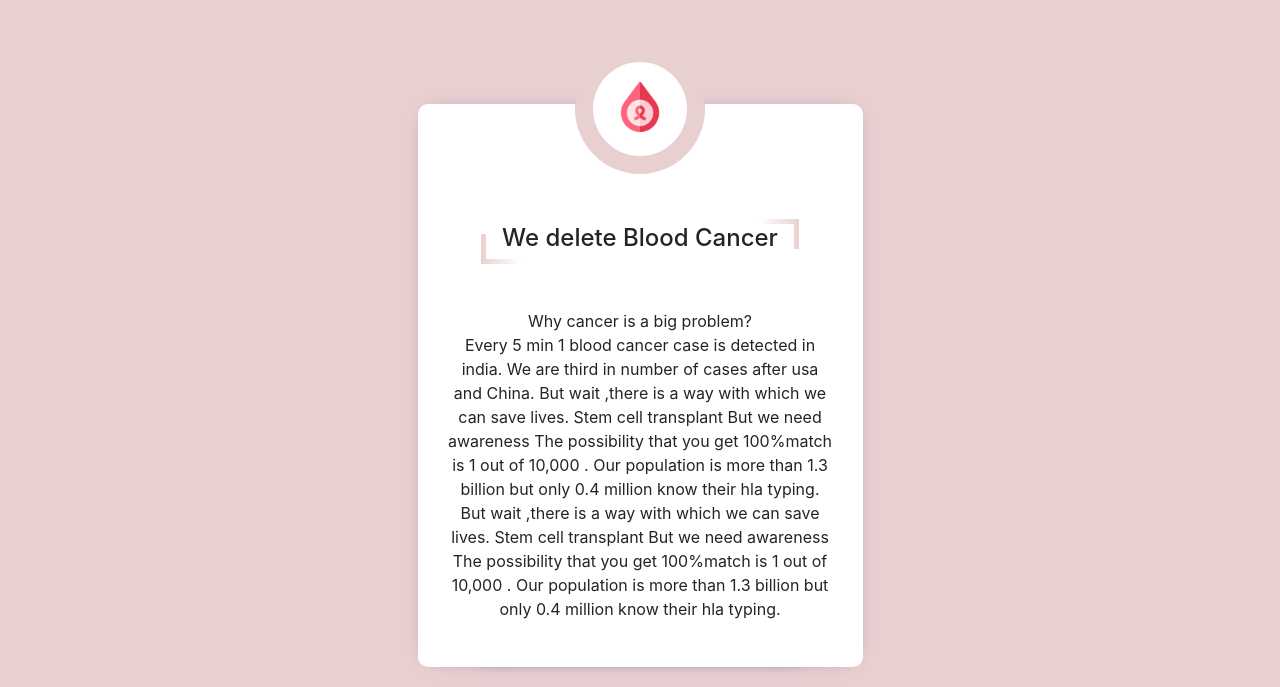
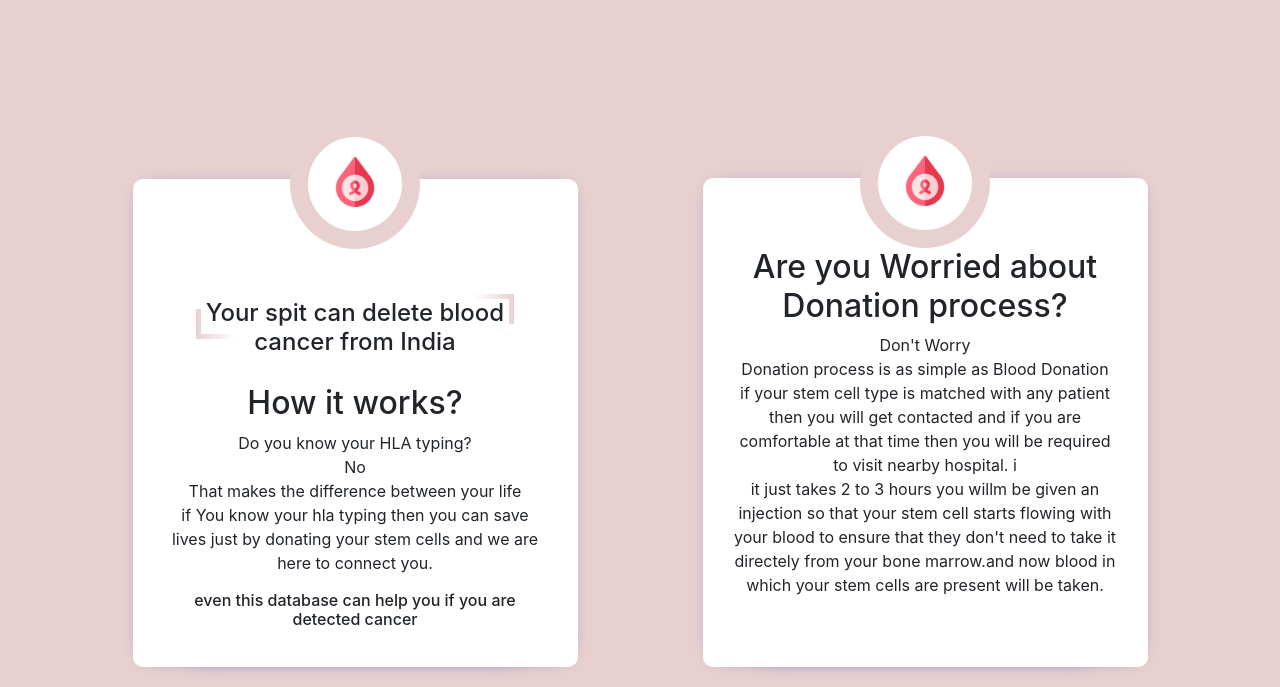
Before and after one commit to javesshhh/SIH_elite, a plain HTML site: page read_more.html in a window 1280 px wide. Shown: the part 182-869 px from the top of the page. Drawn offline with nearby package versions, Linux system fonts and the light colour scheme.

Commit message:
Add files via upload

```diff
--- a/read_more.html
+++ b/read_more.html
@@ -40,7 +40,21 @@
                         <div class="service-logo">
                             <img src="blood.png">
                         </div>
-                        <h4>We delete Blood Cancer</h4>
+                        <h4>Your spit can delete blood cancer from India</h4>
+                        <h2>How it works?</h2>
+   <p>Do you know your HLA typing?<br>
+   No <br>
+   That makes the difference between your life <br>
+  if You know your hla typing then you can save lives just by donating your stem cells
+  and we are here to connect you. <br></p>
+
+
+
+<h6>even this database can help you if you are detected cancer
+</h6>
+
+
+                        <!-- <h4>We delete Blood Cancer</h4>
                         <p>Why cancer is a big problem?<br>
                             Every 5 min 1 blood cancer case is detected in india.
                             We are third in number of cases after usa and China.
@@ -54,7 +68,51 @@ Stem cell transplant
 But we need awareness
 The possibility that you get 100%match is 1 out of 10,000 .
 Our population is more than 1.3 billion but only 0.4 million know their hla typing.
-                           </p>
+                           </p> -->
+                    </div>
+                    <div class="shadowOne"></div>
+                    <div class="shadowTwo"></div>
+
+
+                </div>
+            </div>
+
+
+            <div class="col-5">
+                <div class="main">
+                    <div class="service">
+                        <div class="service-logo">
+                            <img src="blood.png">
+                        </div>
+                        <h2>Are you Worried about Donation process?
+                        </h2>
+
+                        <p>Don't Worry
+                          <br>
+                          Donation process is as simple as Blood Donation
+                          <br>
+                          if your stem cell type is matched with any patient then you will get contacted
+                          and if you are comfortable at that time then you will be required to visit nearby hospital. i <br>it just takes 2 to 3 hours
+                          you willm be given an injection so that your stem cell starts flowing with your blood to ensure that they don't need to take it directely from your bone marrow.and now blood in which your stem cells are present will be taken.
+                        </p>
+                        <br>
+
+
+                        <!-- <h4>We delete Blood Cancer</h4>
+                        <p>Why cancer is a big problem?<br>
+                            Every 5 min 1 blood cancer case is detected in india.
+                            We are third in number of cases after usa and China.
+                            But wait ,there is a way with which we can save lives.
+Stem cell transplant
+But we need awareness
+The possibility that you get 100%match is 1 out of 10,000 .
+Our population is more than 1.3 billion but only 0.4 million know their hla typing.
+                            But wait ,there is a way with which we can save lives.
+Stem cell transplant
+But we need awareness
+The possibility that you get 100%match is 1 out of 10,000 .
+Our population is more than 1.3 billion but only 0.4 million know their hla typing.
+                           </p> -->
                     </div>
                     <div class="shadowOne"></div>
                     <div class="shadowTwo"></div>
@@ -67,8 +125,6 @@ Our population is more than 1.3 billion but only 0.4 million know their hla typi
 
 
 
-
-
     </div>
 
     </div>
```
